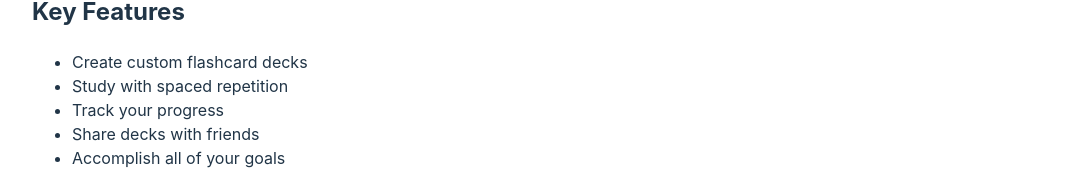
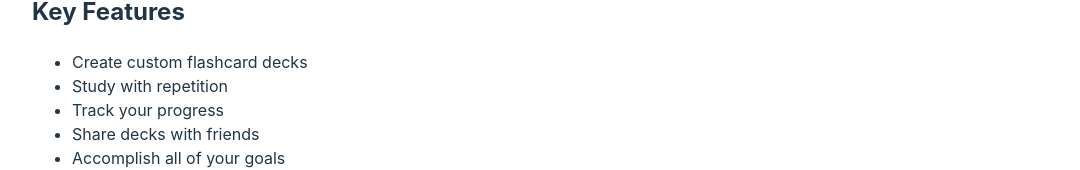
Before and after one commit to mattbixby123/flearn, a React (Vite) app in the folder client/: page / in a window 1280 px wide. Shown: the part 450-620 px from the top of the page, without its empty margins (18-1098 px from the left). Built offline with nearby package versions, Linux system fonts and the light colour scheme.

Commit message:
Wednesday updates

```diff
--- a/client/src/components/Home.jsx
+++ b/client/src/components/Home.jsx
@@ -20,7 +20,7 @@ function HomePage() {
           <h2>Key Features</h2>
           <ul>
             <li>Create custom flashcard decks</li>
-            <li>Study with spaced repetition</li>
+            <li>Study with repetition</li>
             <li>Track your progress</li>
             <li>Share decks with friends</li>
             <li>Accomplish all of your goals</li>
```
